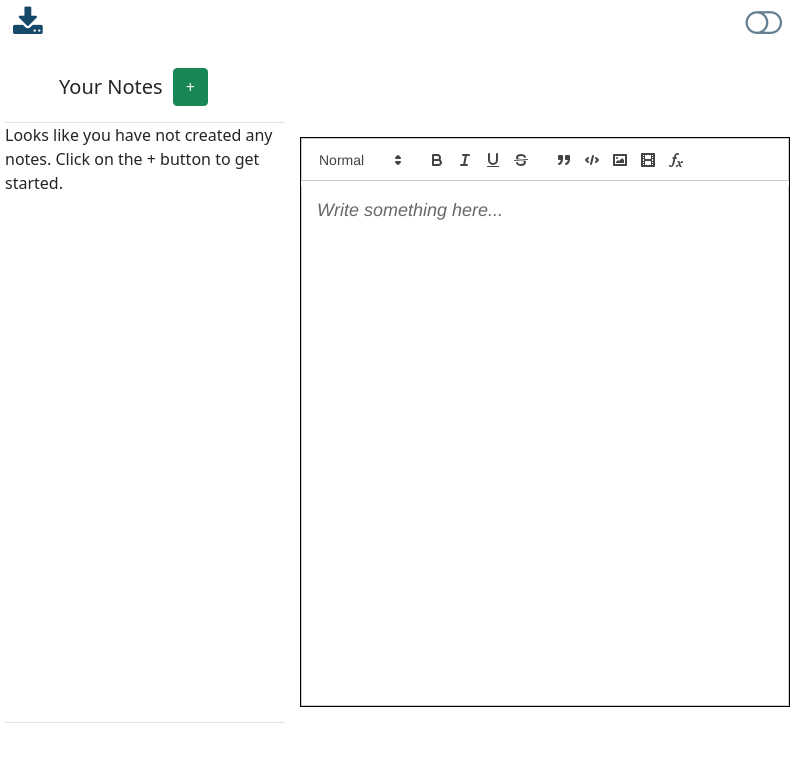
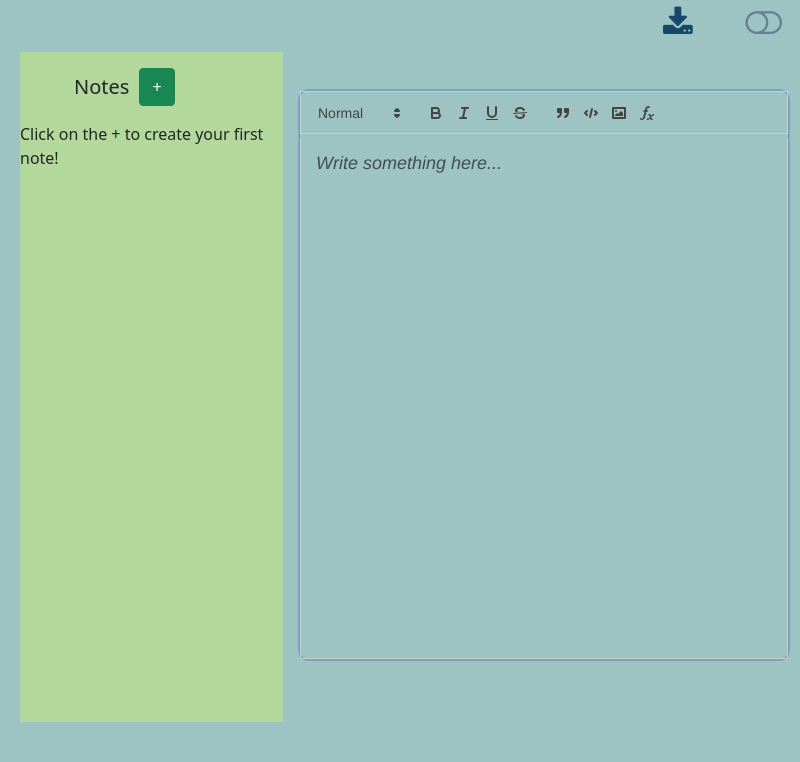
Before and after one commit to Michellejia/NoteApp-209AS, an Electron app: page renderer/index.html in a window 800 px wide. Drawn offline with Linux system fonts and the light colour scheme.

Commit message:
modifly display

```diff
--- a/main.js
+++ b/main.js
@@ -27,7 +27,7 @@ function createWindow() {
         show: false
     })
     splash = new BrowserWindow({ width: 600, height: 350, frame: false, transparent: true, alwaysOnTop: true, icon: __dirname + '/icon.png' })
-    splash.loadFile(__dirname + '/renderer/splash.html')
+    // splash.loadFile(__dirname + '/renderer/splash.html')
     win.loadFile(__dirname + '/renderer/index.html')
 
     win.addListener('ready-to-show', () => {
--- a/package.json
+++ b/package.json
@@ -1,9 +1,9 @@
 {
-  "name": "sketchnote",
+  "name": "Vnote",
   "version": "1.0.0",
   "description": "take notes and make drawings with embed and latex support.",
   "main": "main.js",
-  "productName": "SketchNote",
+  "productName": "Vnote",
   "scripts": {
     "start": "electron .",
     "test": "echo \"Error: no test specified\" && exit 1",
--- a/renderer/index.html
+++ b/renderer/index.html
@@ -17,10 +17,10 @@
   <script src="../ext/drawingboard.script.js"></script>
   <script src="../ext/quill.js"></script>
 
-  <title>SketchNote</title>
+  <title>Vnote</title>
 </head>
 
-<body>
+<body style="background-color: #9DC3C2;">
   <div class="wrap">
     <div>
       <button type="button" class="btn" id="download-button">
@@ -46,15 +46,15 @@
 
     <div class="left-column">
 
-      <div class="d-flex flex-column align-items-stretch flex-shrink-0 bg-white">
-        <a class="d-flex align-items-center flex-shrink-0 p-3 link-dark text-decoration-none border-bottom">
-          <svg class="bi me-2" width="30" height="24">
+      <div class="d-flex flex-column align-items-stretch flex-shrink-0" style="background-color: #B3D89C;">
+        <a class="d-flex align-items-center flex-shrink-0 p-3 link-dark text-decoration-none">
+          <svg class="bi me-2" width="30" height="10">
             <use xlink:href="#bootstrap" />
           </svg>
-          <span class="fs-5 fw-semibold">Your Notes</span>
+          <span class="fs-5 fw-semibold">Notes</span>
           <button id="create-note-button" onclick="onCreateNote()" type="button" class="btn btn-success">+</button>
         </a>
-        <div class="list-group list-group-flush border-bottom scrollarea" id="note-section"></div>
+        <div class="list-group list-group-flush scrollarea" id="note-section"></div>
       </div>
     </div>
 
--- a/renderer/script.js
+++ b/renderer/script.js
@@ -18,7 +18,7 @@ window.onload = async () => {
       toolbar: [
         [{ header: [1, 2, 3, false] }],
         ['bold', 'italic', 'underline', 'strike'],
-        ['blockquote', 'code-block', 'image', 'video', 'formula']
+        ['blockquote', 'code-block', 'image', 'formula']
       ]
     },
     placeholder: 'Write something here...',
@@ -179,7 +179,7 @@ renderNotes = () => {
   if (!activeKey && keys.length > 0)
     activeKey = keys[0];
   if (!keys.length) {
-    content = `<p>Looks like you have not created any notes. Click on the + button to get started.</p>`;
+    content = `<p> Click on the + to create your first note!</p>`;
   }
   for (i = 0; i < keys.length; i++) {
     key = keys[i];
--- a/renderer/styles.css
+++ b/renderer/styles.css
@@ -24,6 +24,7 @@
 .left-column {
   padding: 5px;
   flex: 40%;
+  margin-left: 15px;
 }
 
 #create-note-button {
@@ -32,12 +33,15 @@
 
 #quill-editor {
   display: block;
+  /* background-color: #77A6B6; */
 }
 
 #quill-border {
   position:relative;
-  margin-top:5em;
-  border:solid 1px black;
+  margin-top:2em;
+  border:solid 2px #77A6B6 !important;
+  border-radius:10px;
+  /* box-shadow: 0 0 0 0.2rem rgba(0, 123, 255, 0.25) !important; */
 }
 
 #editor-container {
@@ -49,9 +53,10 @@
 }
 
 #drawingCanvas {
-  height: 510px;
-  width: 440px;
+  height: 450px;
+  width: 490px;
   display: none;
+  border:solid 2px #77A6B6;
 }
 
 #editor {
@@ -123,6 +128,7 @@ image-rendering: optimizeQuality;
 }
 
 #download-color {
+margin-left: 650px;
 color: rgb(22, 72, 105);
 }
 
```
Also changed, not shown: 1 other file.
